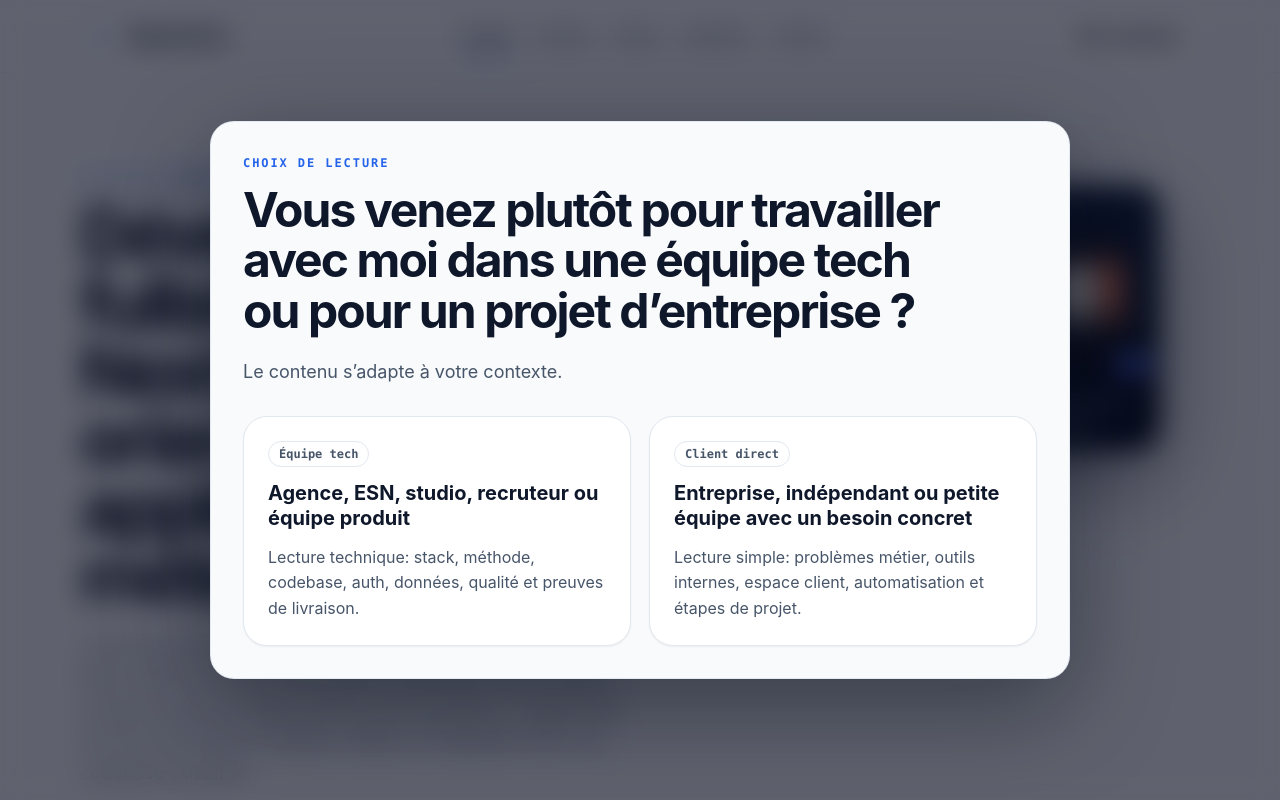
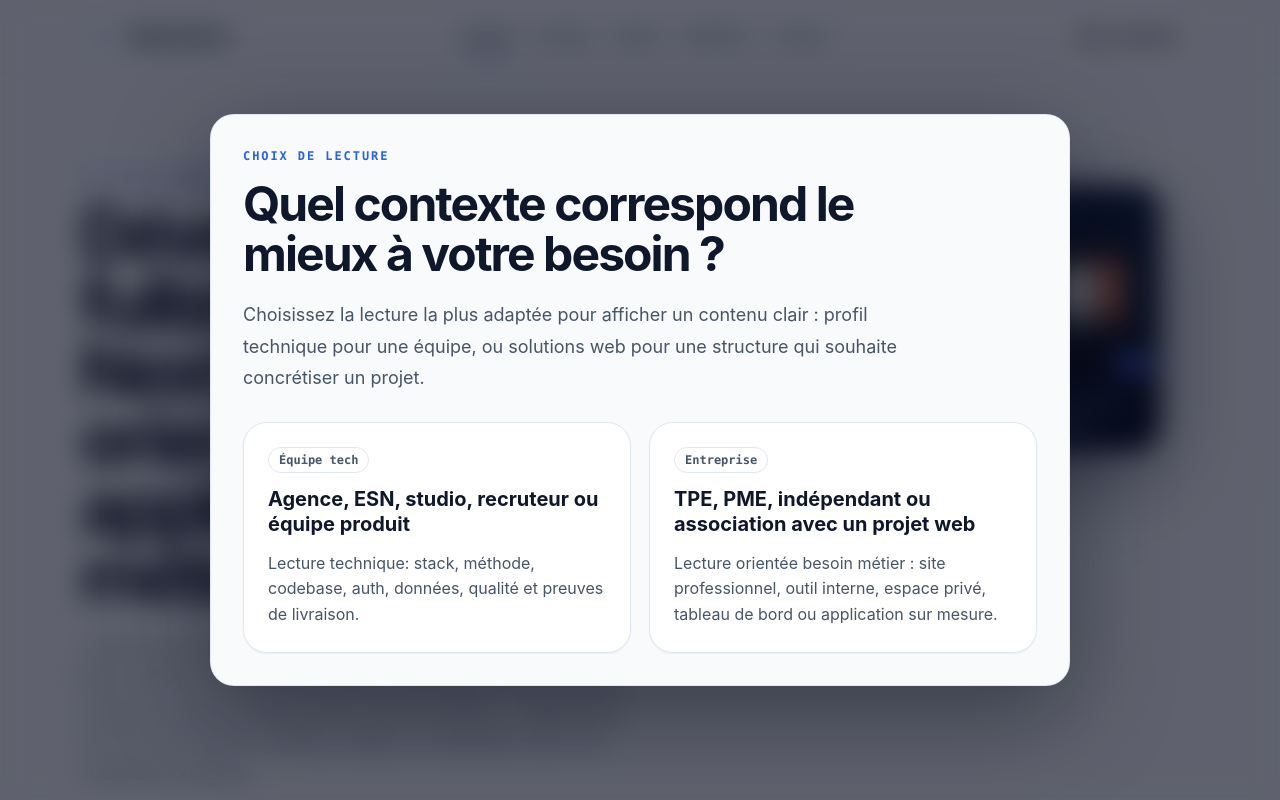
Before and after one commit to HippolyteDev/hippolytedev, a Next.js app: page / in a window 1280 px wide. Shown: the top 800 px of the page. Built offline with nearby package versions, Linux system fonts and the light colour scheme.

Commit message:
refactor : change view modal text

```diff
--- a/components/audience-provider.tsx
+++ b/components/audience-provider.tsx
@@ -172,10 +172,12 @@ function AudienceModal({ onSelect }: { onSelect: (mode: AudienceMode) => void })
       >
         <p className="eyebrow">Choix de lecture</p>
         <h1 id="audience-modal-title" className="h2">
-          Vous venez plutôt pour travailler avec moi dans une équipe tech ou pour un projet
-          d’entreprise ?
+          Quel contexte correspond le mieux à votre besoin ?
         </h1>
-        <p className="lead">Le contenu s’adapte à votre contexte.</p>
+        <p className="lead">
+          Choisissez la lecture la plus adaptée pour afficher un contenu clair : profil technique
+          pour une équipe, ou solutions web pour une structure qui souhaite concrétiser un projet.
+        </p>
         <div className="audience-choice-grid">
           <button className="card card-hover audience-choice" onClick={() => onSelect("agency")}>
             <span className="badge">Équipe tech</span>
@@ -186,11 +188,11 @@ function AudienceModal({ onSelect }: { onSelect: (mode: AudienceMode) => void })
             </span>
           </button>
           <button className="card card-hover audience-choice" onClick={() => onSelect("direct")}>
-            <span className="badge">Client direct</span>
-            <strong>Entreprise, indépendant ou petite équipe avec un besoin concret</strong>
+            <span className="badge">Entreprise</span>
+            <strong>TPE, PME, indépendant ou association avec un projet web</strong>
             <span className="text-muted">
-              Lecture simple: problèmes métier, outils internes, espace client, automatisation et
-              étapes de projet.
+              Lecture orientée besoin métier : site professionnel, outil interne, espace privé,
+              tableau de bord ou application sur mesure.
             </span>
           </button>
         </div>
```
Also changed, not shown: 1 other file (tests, documents, lock files or other folders).
